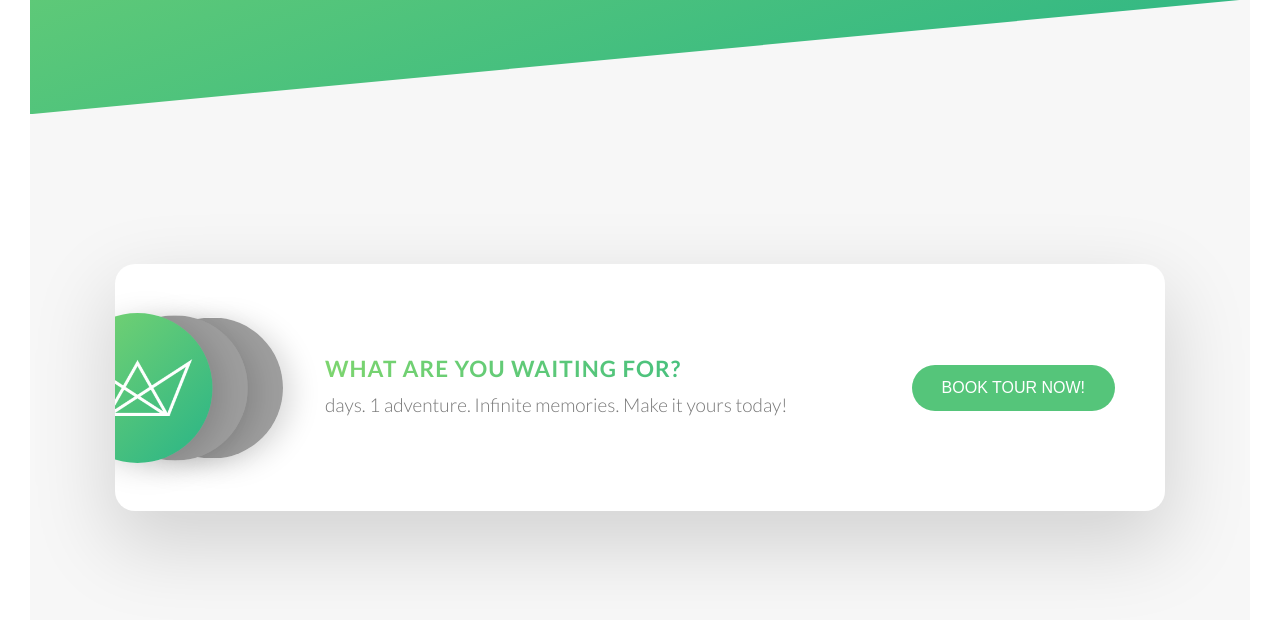
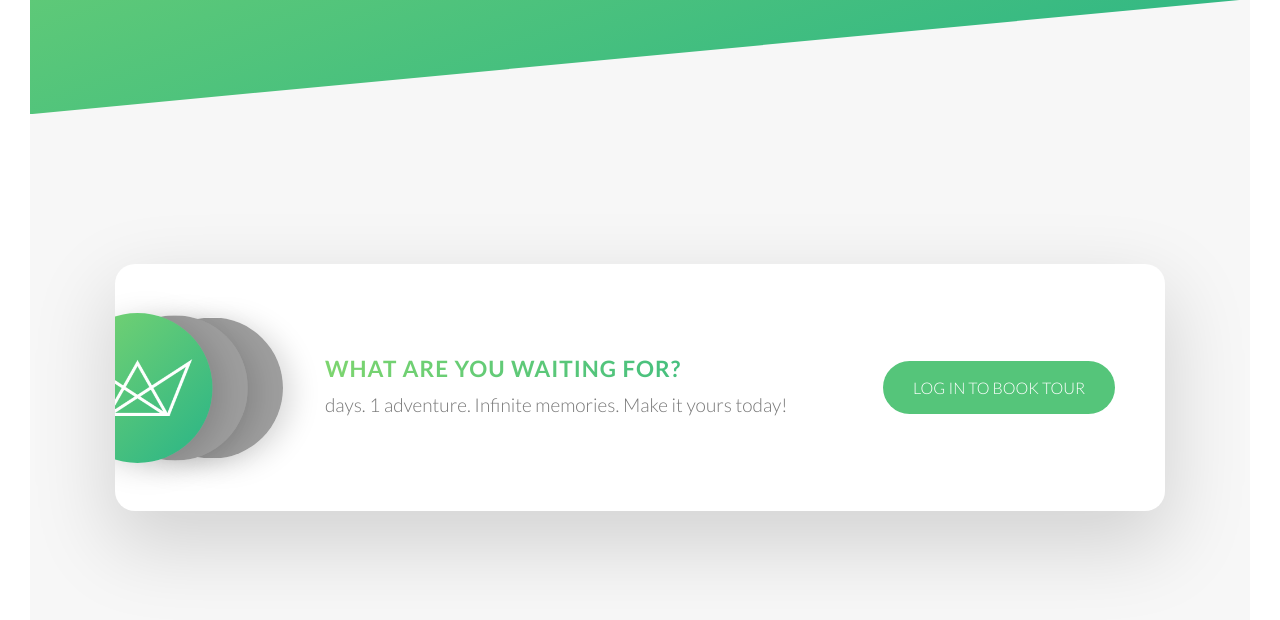
Before and after one commit to chrysteperri/Natours-API, a Node server app: template views/tour.pug in a window 1280 px wide. Shown: the part 1768-2388 px from the top of the page. Run offline with Node 20, Linux system fonts and the light colour scheme; the template is opened without the code that fills it, so the values that code supplies are empty; some libraries are stand-ins or nearby versions; grey boxes are pictures that could not be loaded.

Commit message:
feat: update tour CTA button to handle authenticated booking flow

```diff
--- a/views/tour.pug
+++ b/views/tour.pug
@@ -86,4 +86,8 @@
             .cta__content
                 h2.heading-secondary What are you waiting for?
                 p.cta__text= `${tour.duration} days. 1 adventure. Infinite memories. Make it yours today!`
-                button.btn.btn--green.span-all-rows Book tour now!
+
+                if user
+                    button.btn.btn--green.span-all-rows#book-tour(data-tour-id=`${tour.id}`) Book tour now!
+                else
+                    a.btn.btn--green.span-all-rows(href='/login') Log in to book tour
```
